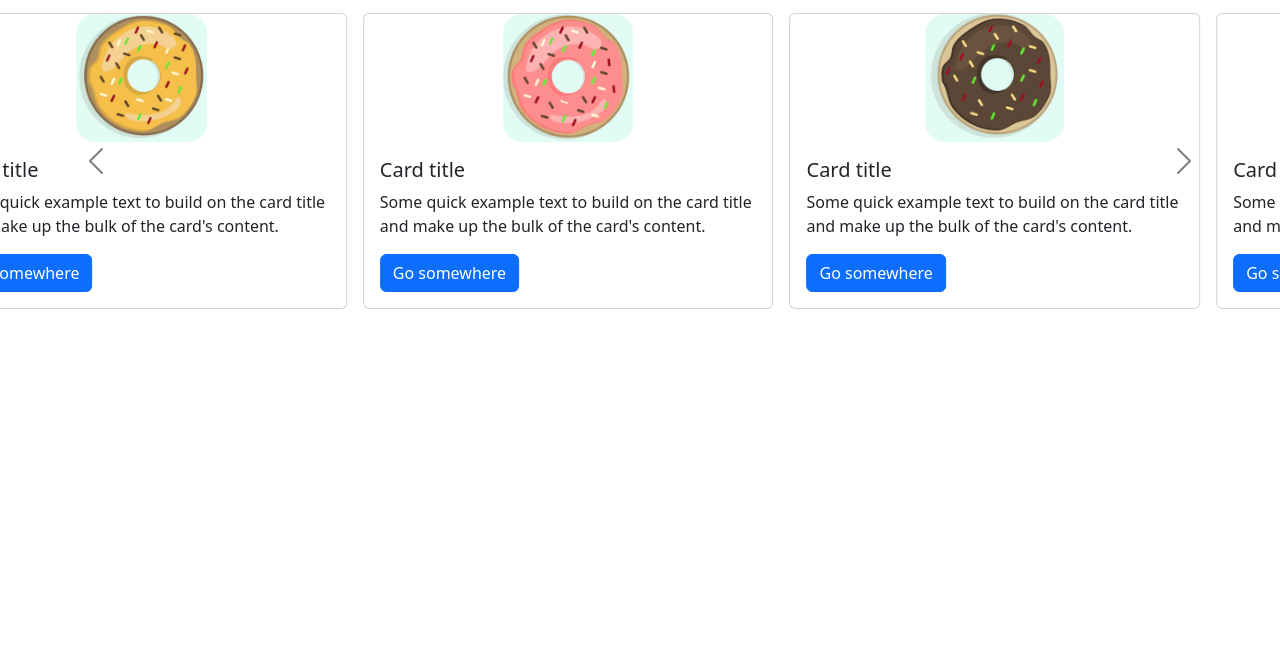
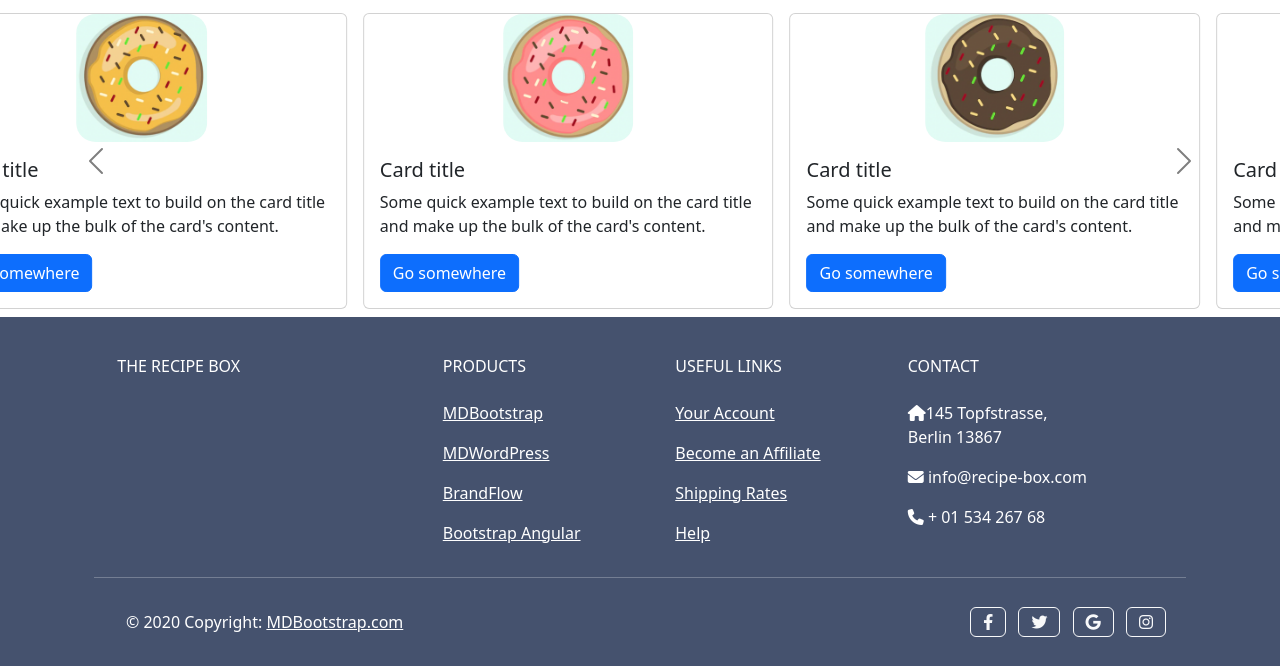
Before and after one commit to Pavithra-n-k/DCI-project1, a website built with Parcel: page src/index.html in a window 1280 px wide. Shown: the part 141-807 px from the top of the page. Built offline with nearby package versions, Linux system fonts and the light colour scheme; files whose address does not match are found by name.

Commit message:
first footer draft

```diff
--- a/src/index.html
+++ b/src/index.html
@@ -206,5 +206,141 @@
       integrity="sha384-geWF76RCwLtnZ8qwWowPQNguL3RmwHVBC9FhGdlKrxdiJJigb/j/68SIy3Te4Bkz"
       crossorigin="anonymous"
     ></script>
+    <footer
+    class="text-center text-lg-start text-white"
+    style="background-color: #45526e"
+    >
+<!-- Grid container -->
+<div class="container p-4 pb-0">
+<!-- Section: Links -->
+<section class="">
+  <!--Grid row-->
+  <div class="row">
+    <!-- Grid column -->
+    <div class="col-md-3 col-lg-3 col-xl-3 mx-auto mt-3">
+      <h6 class="text-uppercase mb-4 font-weight-bold">
+        The Recipe Box
+      </h6>
+
+    </div>
+    <!-- Grid column -->
+
+    <hr class="w-100 clearfix d-md-none" />
+
+    <!-- Grid column -->
+    <div class="col-md-2 col-lg-2 col-xl-2 mx-auto mt-3">
+      <h6 class="text-uppercase mb-4 font-weight-bold">Products</h6>
+      <p>
+        <a class="text-white">MDBootstrap</a>
+      </p>
+      <p>
+        <a class="text-white">MDWordPress</a>
+      </p>
+      <p>
+        <a class="text-white">BrandFlow</a>
+      </p>
+      <p>
+        <a class="text-white">Bootstrap Angular</a>
+      </p>
+    </div>
+    <!-- Grid column -->
+
+    <hr class="w-100 clearfix d-md-none" />
+
+    <!-- Grid column -->
+    <div class="col-md-3 col-lg-2 col-xl-2 mx-auto mt-3">
+      <h6 class="text-uppercase mb-4 font-weight-bold">
+        Useful links
+      </h6>
+      <p>
+        <a class="text-white">Your Account</a>
+      </p>
+      <p>
+        <a class="text-white">Become an Affiliate</a>
+      </p>
+      <p>
+        <a class="text-white">Shipping Rates</a>
+      </p>
+      <p>
+        <a class="text-white">Help</a>
+      </p>
+    </div>
+
+    <!-- Grid column -->
+    <hr class="w-100 clearfix d-md-none" />
+
+    <!-- Grid column -->
+    <div class="col-md-4 col-lg-3 col-xl-3 mx-auto mt-3">
+      <h6 class="text-uppercase mb-4 font-weight-bold">Contact</h6>
+      <p><i class="fas fa-home mr-3"></i>145 Topfstrasse, <br> Berlin 13867</p>
+      <p><i class="fas fa-envelope mr-3"></i> info@recipe-box.com</p>
+      <p><i class="fas fa-phone mr-3"></i> + 01 534 267 68</p>
+    </div>
+    <!-- Grid column -->
+  </div>
+  <!--Grid row-->
+</section>
+<!-- Section: Links -->
+
+<hr class="my-3">
+
+<!-- Section: Copyright -->
+<section class="p-3 pt-0">
+  <div class="row d-flex align-items-center">
+    <!-- Grid column -->
+    <div class="col-md-7 col-lg-8 text-center text-md-start">
+      <!-- Copyright -->
+      <div class="p-3">
+        © 2020 Copyright:
+        <a class="text-white" href="https://mdbootstrap.com/"
+           >MDBootstrap.com</a
+          >
+      </div>
+      <!-- Copyright -->
+    </div>
+    <!-- Grid column -->
+
+    <!-- Grid column -->
+    <div class="col-md-5 col-lg-4 ml-lg-0 text-center text-md-end">
+      <!-- Facebook -->
+      <a
+         class="btn btn-outline-light btn-floating m-1"
+         class="text-white"
+         role="button"
+         ><i class="fab fa-facebook-f"></i
+        ></a>
+
+      <!-- Twitter -->
+      <a
+         class="btn btn-outline-light btn-floating m-1"
+         class="text-white"
+         role="button"
+         ><i class="fab fa-twitter"></i
+        ></a>
+
+      <!-- Google -->
+      <a
+         class="btn btn-outline-light btn-floating m-1"
+         class="text-white"
+         role="button"
+         ><i class="fab fa-google"></i
+        ></a>
+
+      <!-- Instagram -->
+      <a
+         class="btn btn-outline-light btn-floating m-1"
+         class="text-white"
+         role="button"
+         ><i class="fab fa-instagram"></i
+        ></a>
+    </div>
+    <!-- Grid column -->
+  </div>
+</section>
+<!-- Section: Copyright -->
+</div>
+<!-- Grid container -->
+</footer>
+
   </body>
 </html>
```
